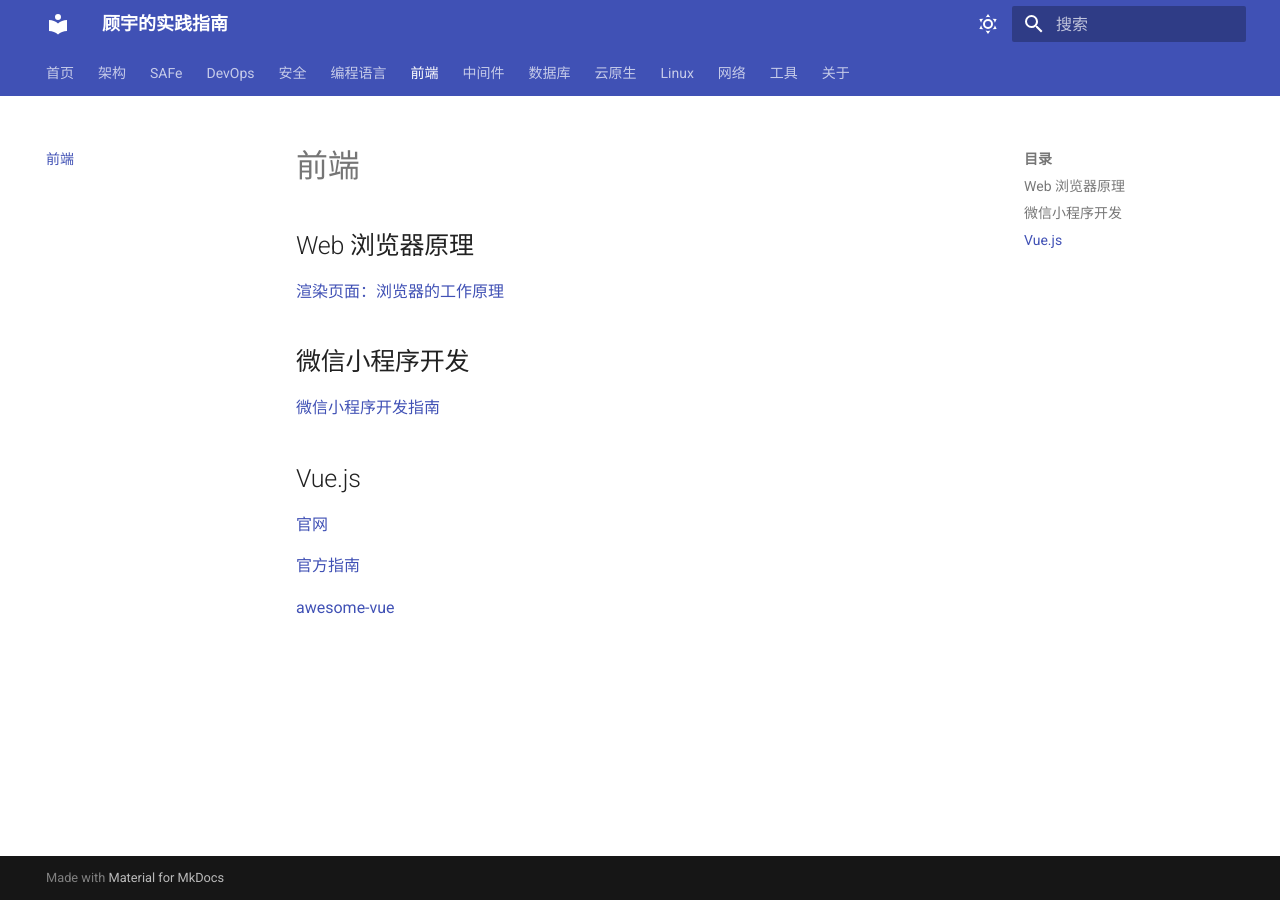
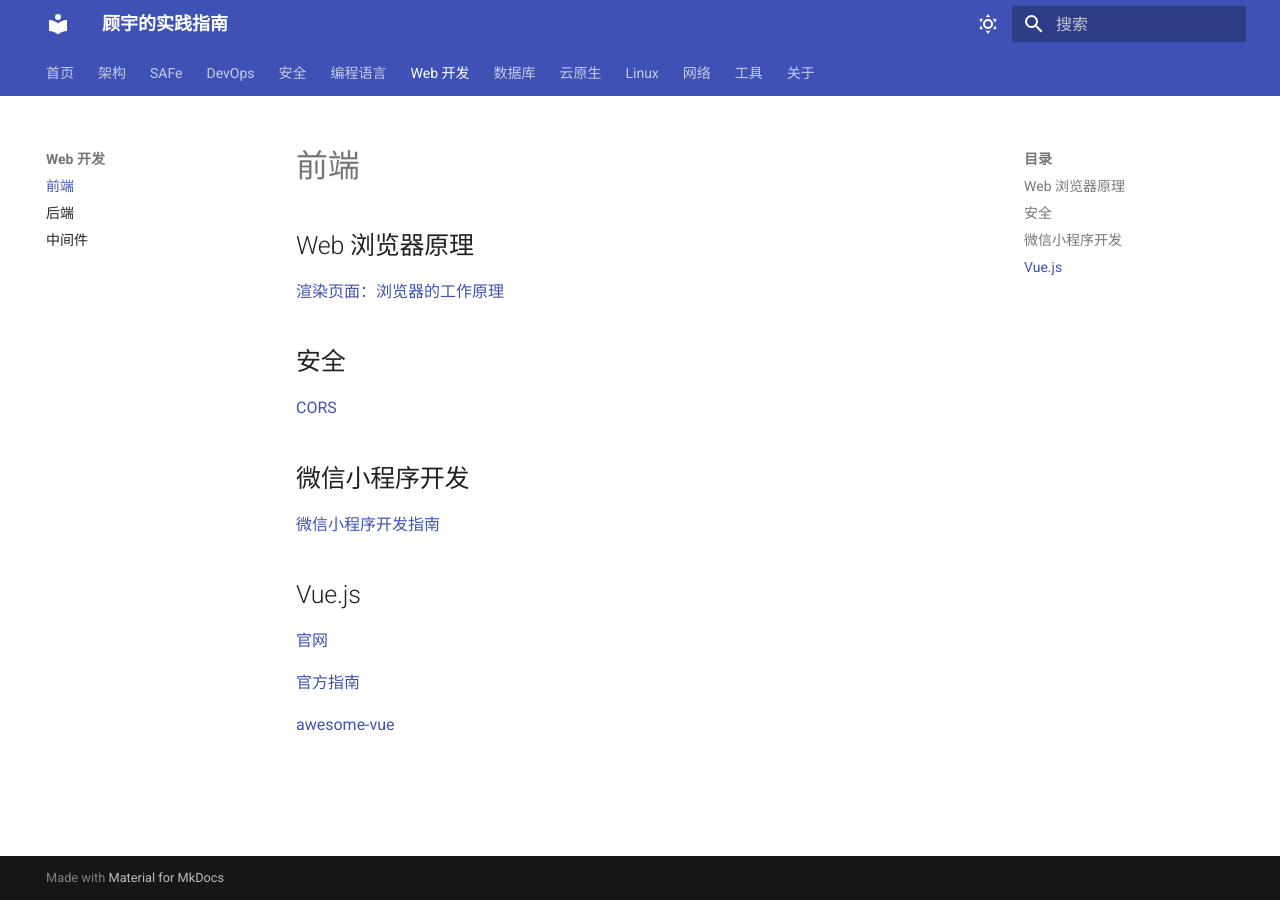
Before and after one commit to wizardbyron/guides, an MkDocs documentation site: the page built from docs/web/frontend.md, in a window 1280 px wide. Built offline with MkDocs 1.6.1 and Material for MkDocs 9.7.7, drawn with Linux system fonts in a browser that asks for light colours.

Commit message:
re-org resources

```diff
--- a/docs/frontend/index.md
+++ b/docs/web/frontend.md
@@ -3,6 +3,10 @@
 ## Web 浏览器原理
 
 [渲染页面：浏览器的工作原理](https://developer.mozilla.org/zh-CN/docs/Web/Performance/How_browsers_work)
+
+## 安全
+
+[CORS](https://developer.mozilla.org/zh-CN/docs/Web/HTTP/CORS)
 
 ## 微信小程序开发
 
--- a/mkdocs.yml
+++ b/mkdocs.yml
@@ -76,8 +76,10 @@
     - Java: programming/java/index.md
     - JavaScript: programming/js/index.md
     - TypeScript: programming/ts/index.md
-  - 前端: frontend/index.md
-  - 中间件: middleware/index.md
+  - Web 开发:
+    - 前端: web/frontend.md
+    - 后端: web/api.md
+    - 中间件: web/middleware.md
   - 数据库:
     - MySQL: db/mysql.md
     - SQLite: db/sqlite.md
@@ -97,5 +99,5 @@
     - NFS: network/nfs.md
     - LDAP: network/ldap.md
   - 工具:
-    - vim 快捷键: vim.md
+    - VIM: vim.md
   - 关于: about.md
```
Also changed, not shown: docs/web/api.md (added, +5 -0 lines), docs/web/middleware.md (renamed from docs/middleware/index.md).
